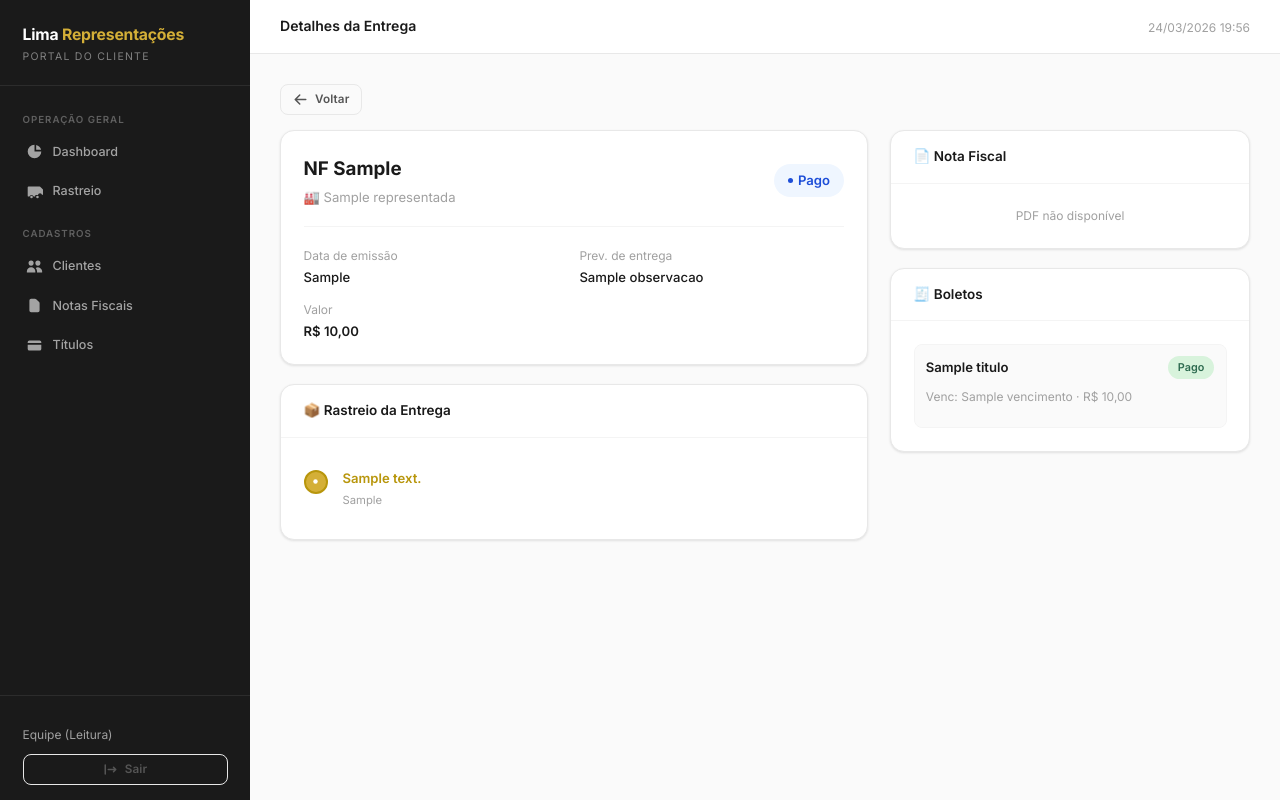
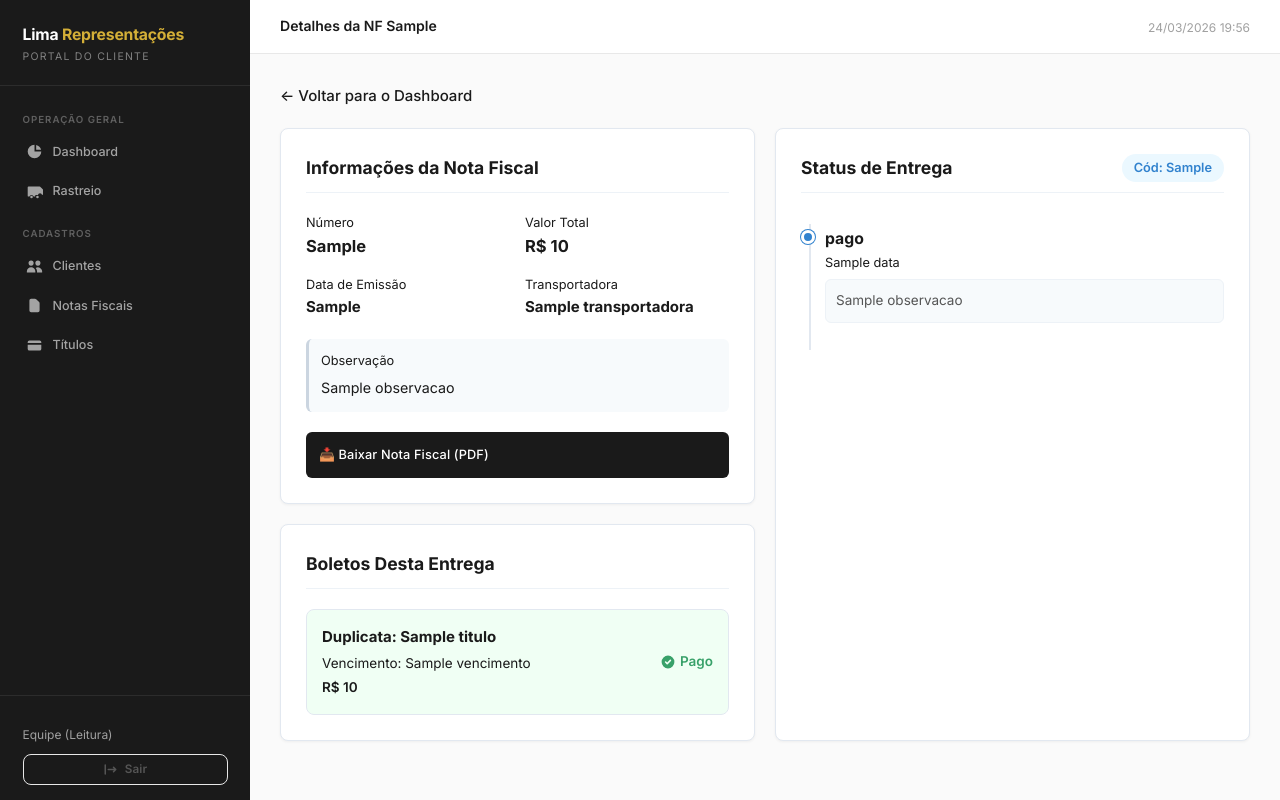
Before and after one commit to vitorjaoo/newreprastreio, a Flask app: template templates/entrega.html in a window 1280 px wide. Run offline with Flask 3, Linux system fonts and the light colour scheme; the template is opened without the code that fills it: most values are stand-ins (such as "Sample title", 1, 10 or a date in 2020).

Commit message:
Update entrega.html

```diff
--- a/templates/entrega.html
+++ b/templates/entrega.html
@@ -1,164 +1,125 @@
 {% extends "base.html" %}
-{% block title %}NF {{ nf.numero_nf }}{% endblock %}
-{% block page_title %}Detalhes da Entrega{% endblock %}
+
+{% block title %}Detalhes da Entrega{% endblock %}
+{% block page_title %}Detalhes da NF {{ nf.numero_nf }}{% endblock %}
 
 {% block content %}
-
-<div style="margin-bottom:1rem">
-  <a href="{{ url_for('dashboard') }}" class="btn btn-outline btn-sm">
-    <svg viewBox="0 0 20 20" fill="currentColor"><path fill-rule="evenodd" d="M9.707 16.707a1 1 0 01-1.414 0l-6-6a1 1 0 010-1.414l6-6a1 1 0 011.414 1.414L5.414 9H17a1 1 0 110 2H5.414l4.293 4.293a1 1 0 010 1.414z" clip-rule="evenodd"/></svg>
-    Voltar
-  </a>
+<div style="margin-bottom: 20px;">
+    <a href="{{ url_for('dashboard') }}" style="text-decoration: none; color: var(--gray-500); font-weight: 500;">← Voltar para o Dashboard</a>
 </div>
 
-<div style="display:grid;grid-template-columns:1fr 360px;gap:1.5rem;align-items:start">
+<div class="grid-entrega" style="display: grid; grid-template-columns: 1fr 1fr; gap: 20px;">
 
-  {# Coluna principal — rastreio #}
-  <div>
-    {# Header da NF #}
-    <div class="card" style="margin-bottom:1.25rem">
-      <div class="card-body">
-        <div class="flex-between">
-          <div>
-            <div style="font-size:1.25rem;font-weight:700;color:var(--gray-800)">NF {{ nf.numero_nf }}</div>
-            {% if nf.representada %}
-            <div style="font-size:.875rem;color:var(--gray-400);margin-top:3px">🏭 {{ nf.representada }}</div>
+    <div style="display: flex; flex-direction: column; gap: 20px;">
+
+        <div class="card" style="border: 1px solid #e2e8f0; border-radius: 8px; padding: 25px; background: #fff; box-shadow: 0 1px 3px rgba(0,0,0,0.05);">
+            <h3 style="margin-top: 0; margin-bottom: 20px; border-bottom: 1px solid #edf2f7; padding-bottom: 10px; color: var(--gray-800);">Informações da Nota Fiscal</h3>
+
+            <div style="display: grid; grid-template-columns: 1fr 1fr; gap: 15px; margin-bottom: 20px;">
+                <div>
+                    <span style="color: var(--gray-500); font-size: 0.85em; display: block;">Número</span>
+                    <strong style="color: var(--gray-800); font-size: 1.1em;">{{ nf.numero_nf }}</strong>
+                </div>
+                <div>
+                    <span style="color: var(--gray-500); font-size: 0.85em; display: block;">Valor Total</span>
+                    <strong style="color: var(--gray-800); font-size: 1.1em;">R$ {{ nf.valor }}</strong>
+                </div>
+                <div>
+                    <span style="color: var(--gray-500); font-size: 0.85em; display: block;">Data de Emissão</span>
+                    <strong style="color: var(--gray-800);">{{ nf.data_emissao }}</strong>
+                </div>
+                {% if nf.transportadora %}
+                <div>
+                    <span style="color: var(--gray-500); font-size: 0.85em; display: block;">Transportadora</span>
+                    <strong style="color: var(--gray-800);">{{ nf.transportadora }}</strong>
+                </div>
+                {% endif %}
+            </div>
+
+            {% if nf.observacao %}
+            <div style="background: #f7fafc; padding: 12px; border-radius: 6px; border-left: 3px solid #cbd5e0; margin-bottom: 20px;">
+                <span style="color: var(--gray-500); font-size: 0.85em; display: block; margin-bottom: 4px;">Observação</span>
+                <span style="color: var(--gray-700); font-size: 0.95em;">{{ nf.observacao }}</span>
+            </div>
             {% endif %}
-          </div>
-          {% set s = nf.status or 'ativo' %}
-          {% if s == 'entregue' %}
-            <span class="badge badge-green" style="font-size:.875rem;padding:6px 14px"><span class="badge-dot"></span>Entregue</span>
-          {% elif s == 'cancelado' %}
-            <span class="badge badge-red" style="font-size:.875rem;padding:6px 14px"><span class="badge-dot"></span>Cancelado</span>
-          {% else %}
-            <span class="badge badge-blue" style="font-size:.875rem;padding:6px 14px"><span class="badge-dot"></span>{{ s|title if s != 'ativo' else 'Em andamento' }}</span>
-          {% endif %}
+
+            <a href="{{ url_for('download_nf', nf_id=nf.id) }}" class="btn" style="width: 100%; text-align: center; padding: 12px; background: var(--gray-800, #2d3748); color: #fff; text-decoration: none; border-radius: 6px; font-weight: 500;">
+                📥 Baixar Nota Fiscal (PDF)
+            </a>
         </div>
 
-        <hr class="divider">
+        <div class="card" style="border: 1px solid #e2e8f0; border-radius: 8px; padding: 25px; background: #fff; box-shadow: 0 1px 3px rgba(0,0,0,0.05);">
+            <h3 style="margin-top: 0; margin-bottom: 20px; border-bottom: 1px solid #edf2f7; padding-bottom: 10px; color: var(--gray-800);">Boletos Desta Entrega</h3>
 
-        <div style="display:grid;grid-template-columns:1fr 1fr;gap:.75rem;font-size:.875rem">
-          {% if nf.data_emissao %}
-          <div>
-            <div class="text-muted">Data de emissão</div>
-            <div style="font-weight:500;margin-top:2px">{{ nf.data_emissao }}</div>
-          </div>
-          {% endif %}
-          {% if nf.observacao %}
-          <div>
-            <div class="text-muted">Prev. de entrega</div>
-            <div style="font-weight:500;margin-top:2px;color:var(--primary)">{{ nf.observacao }}</div>
-          </div>
-          {% endif %}
-          {% if nf.valor %}
-          <div>
-            <div class="text-muted">Valor</div>
-            <div style="font-weight:600;margin-top:2px">R$ {{ "%.2f"|format(nf.valor|float)|replace('.', ',') }}</div>
-          </div>
-          {% endif %}
+            {% if titulos %}
+                <div style="display: flex; flex-direction: column; gap: 12px;">
+                {% for t in titulos %}
+                    <div style="border: 1px solid #e2e8f0; padding: 15px; border-radius: 8px; display: flex; justify-content: space-between; align-items: center; background: {% if t.status == 'pago' %}#f0fff4{% else %}#fff{% endif %};">
+                        <div>
+                            <strong style="display: block; color: var(--gray-800); margin-bottom: 4px;">Duplicata: {{ t.numero_titulo }}</strong>
+                            <span style="font-size: 0.9em; color: var(--gray-500); display: block;">Vencimento: {{ t.vencimento }}</span>
+                            <span style="font-size: 0.9em; color: var(--gray-700); font-weight: 600;">R$ {{ t.valor }}</span>
+                        </div>
+                        <div style="text-align: right;">
+                            {% if t.status == 'pago' %}
+                                <span style="color: #38a169; font-weight: 600; font-size: 0.9em; display: flex; align-items: center; gap: 4px;"><svg width="16" height="16" fill="currentColor" viewBox="0 0 20 20"><path fill-rule="evenodd" d="M10 18a8 8 0 100-16 8 8 0 000 16zm3.707-9.293a1 1 0 00-1.414-1.414L9 10.586 7.707 9.293a1 1 0 00-1.414 1.414l2 2a1 1 0 001.414 0l4-4z" clip-rule="evenodd"/></svg> Pago</span>
+                            {% else %}
+                                <span style="color: #dd6b20; font-weight: 600; font-size: 0.85em; display: block; margin-bottom: 8px;">⏳ Em Aberto</span>
+                                <a href="{{ url_for('download_boleto', titulo_id=t.id) }}" style="font-size: 0.85em; text-decoration: none; background: #edf2f7; padding: 6px 12px; border-radius: 6px; color: #2d3748; font-weight: 500;">Baixar Boleto</a>
+                            {% endif %}
+                        </div>
+                    </div>
+                {% endfor %}
+                </div>
+            {% else %}
+                <p style="color: var(--gray-500); text-align: center; padding: 10px;">Nenhum boleto cadastrado para esta nota.</p>
+            {% endif %}
         </div>
-      </div>
     </div>
 
-    {# Timeline de rastreio #}
-    <div class="card">
-      <div class="card-header">
-        <span class="card-title">📦 Rastreio da Entrega</span>
-      </div>
-      <div class="card-body">
-        {% if nf.eventos %}
-        <div class="timeline">
-          {% for ev in nf.eventos %}
-          {% set is_last = loop.last %}
-          <div class="timeline-item">
-            <div class="timeline-dot {{ 'current' if is_last else 'done' }}">
-              {% if is_last %}
-                <svg viewBox="0 0 20 20" fill="white"><circle cx="10" cy="10" r="4"/></svg>
-              {% else %}
-                <svg viewBox="0 0 20 20" fill="none" stroke="#059669" stroke-width="2.5"><path d="M5 10l4 4 6-6"/></svg>
-              {% endif %}
+    <div>
+        <div class="card" style="border: 1px solid #e2e8f0; border-radius: 8px; padding: 25px; background: #fff; height: 100%; box-shadow: 0 1px 3px rgba(0,0,0,0.05);">
+            <div style="display: flex; justify-content: space-between; align-items: center; border-bottom: 1px solid #edf2f7; padding-bottom: 10px; margin-bottom: 25px;">
+                <h3 style="margin: 0; color: var(--gray-800);">Status de Entrega</h3>
+                {% if nf.codigo_rastreio %}
+                    <span style="background: #ebf8ff; color: #3182ce; padding: 4px 12px; border-radius: 20px; font-size: 0.85em; font-weight: 600;">Cód: {{ nf.codigo_rastreio }}</span>
+                {% endif %}
             </div>
-            <div class="timeline-body">
-              <div class="timeline-desc {{ 'current' if is_last else '' }}">{{ ev.descricao }}</div>
-              <div class="timeline-date">{{ ev.data_hora }}</div>
-            </div>
-          </div>
-          {% endfor %}
+
+            {% if nf.eventos %}
+                <div class="timeline" style="position: relative; padding-left: 24px; margin-top: 20px;">
+                    <div style="position: absolute; left: 8px; top: 6px; bottom: 6px; width: 2px; background: #e2e8f0;"></div>
+
+                    {% for evento in nf.eventos|reverse %}
+                    <div style="position: relative; margin-bottom: 25px;">
+                        <div style="position: absolute; left: -24px; top: 4px; width: 14px; height: 14px; border-radius: 50%; background: {% if loop.first %}#3182ce{% else %}#cbd5e0{% endif %}; border: 3px solid #fff; box-shadow: 0 0 0 1px {% if loop.first %}#3182ce{% else %}#cbd5e0{% endif %};"></div>
+
+                        <strong style="display: block; font-size: 1.05em; color: {% if loop.first %}var(--gray-800){% else %}var(--gray-500){% endif %}; margin-bottom: 2px;">{{ evento.status }}</strong>
+                        <span style="font-size: 0.85em; color: var(--gray-500); display: block; margin-bottom: 6px;">{{ evento.data }}</span>
+
+                        {% if evento.observacao %}
+                            <p style="font-size: 0.9em; color: var(--gray-600); margin-top: 5px; background: #f7fafc; padding: 10px; border-radius: 6px; border: 1px solid #edf2f7;">{{ evento.observacao }}</p>
+                        {% endif %}
+                    </div>
+                    {% endfor %}
+                </div>
+            {% else %}
+                <div style="text-align: center; padding: 40px 20px; color: var(--gray-500);">
+                    <span style="font-size: 3em; display: block; margin-bottom: 15px; opacity: 0.5;">🚚</span>
+                    <strong style="display: block; color: var(--gray-700); margin-bottom: 5px;">Rastreamento não iniciado</strong>
+                    Em breve teremos atualizações sobre o trajeto desta entrega.
+                </div>
+            {% endif %}
         </div>
-        {% else %}
-        <div class="empty-state" style="padding:2rem">
-          <p>Nenhuma atualização de rastreio ainda.<br>
-          <span style="font-size:.8rem">O escritório atualizará em breve.</span></p>
-        </div>
-        {% endif %}
-      </div>
-    </div>
-  </div>
-
-  {# Coluna lateral — documentos #}
-  <div style="display:flex;flex-direction:column;gap:1.25rem">
-
-    {# Download NF #}
-    <div class="card">
-      <div class="card-header">
-        <span class="card-title">📄 Nota Fiscal</span>
-      </div>
-      <div class="card-body">
-        {% if nf.pdf and nf.pdf.pdf_base64 %}
-        <a href="{{ url_for('download_nf', nf_id=nf.id) }}"
-           class="btn btn-primary btn-full">
-          <svg viewBox="0 0 20 20" fill="currentColor"><path fill-rule="evenodd" d="M3 17a1 1 0 011-1h12a1 1 0 110 2H4a1 1 0 01-1-1zm3.293-7.707a1 1 0 011.414 0L9 10.586V3a1 1 0 112 0v7.586l1.293-1.293a1 1 0 111.414 1.414l-3 3a1 1 0 01-1.414 0l-3-3a1 1 0 010-1.414z" clip-rule="evenodd"/></svg>
-          Baixar NF (PDF)
-        </a>
-        {% else %}
-        <p class="text-muted" style="text-align:center">PDF não disponível</p>
-        {% endif %}
-      </div>
     </div>
 
-    {# Boletos vinculados #}
-    {% if titulos %}
-    <div class="card">
-      <div class="card-header">
-        <span class="card-title">🧾 Boletos</span>
-      </div>
-      <div class="card-body" style="display:flex;flex-direction:column;gap:.75rem">
-        {% for t in titulos %}
-        <div style="padding:.75rem;background:var(--gray-50);border-radius:var(--radius);border:1px solid var(--gray-100)">
-          <div class="flex-between" style="margin-bottom:.5rem">
-            <span style="font-size:.875rem;font-weight:600">{{ t.numero_titulo }}</span>
-            {% if t.status == 'pago' %}
-              <span class="badge badge-green">Pago</span>
-            {% else %}
-              <span class="badge badge-amber">Em aberto</span>
-            {% endif %}
-          </div>
-          <div style="font-size:.8rem;color:var(--gray-400);margin-bottom:.65rem">
-            Venc: {{ t.vencimento }} ·
-            R$ {{ "%.2f"|format(t.valor|float)|replace('.', ',') }}
-          </div>
-          {% if t.status == 'aberto' %}
-          <a href="{{ url_for('download_boleto', titulo_id=t.id) }}"
-             class="btn btn-outline btn-sm btn-full">
-            <svg viewBox="0 0 20 20" fill="currentColor"><path fill-rule="evenodd" d="M3 17a1 1 0 011-1h12a1 1 0 110 2H4a1 1 0 01-1-1zm3.293-7.707a1 1 0 011.414 0L9 10.586V3a1 1 0 112 0v7.586l1.293-1.293a1 1 0 111.414 1.414l-3 3a1 1 0 01-1.414 0l-3-3a1 1 0 010-1.414z" clip-rule="evenodd"/></svg>
-            Baixar Boleto
-          </a>
-          {% endif %}
-        </div>
-        {% endfor %}
-      </div>
-    </div>
-    {% endif %}
-
-  </div>
 </div>
 
-{# Responsivo #}
 <style>
-@media (max-width: 768px) {
-  div[style*="grid-template-columns:1fr 360px"] {
-    grid-template-columns: 1fr !important;
-  }
-}
+    @media (max-width: 900px) {
+        .grid-entrega {
+            grid-template-columns: 1fr !important;
+        }
+    }
 </style>
 {% endblock %}
```
